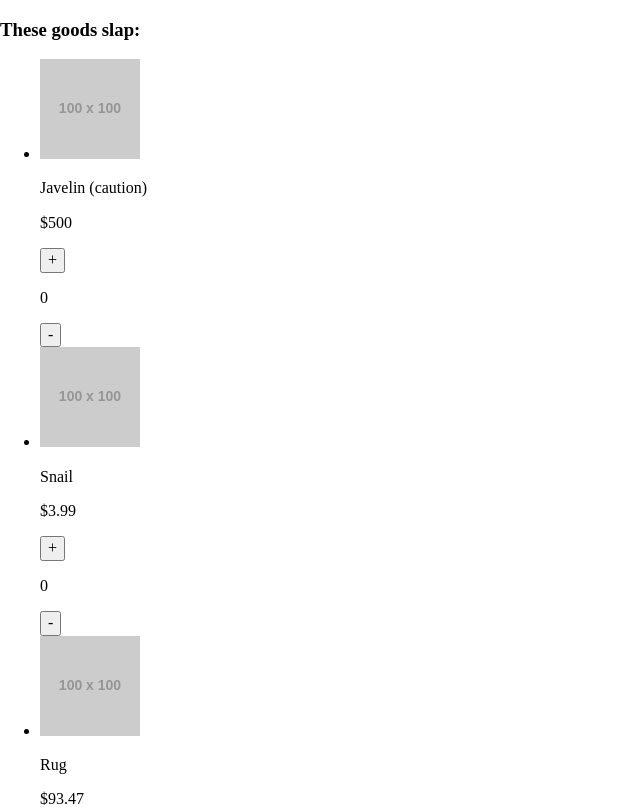
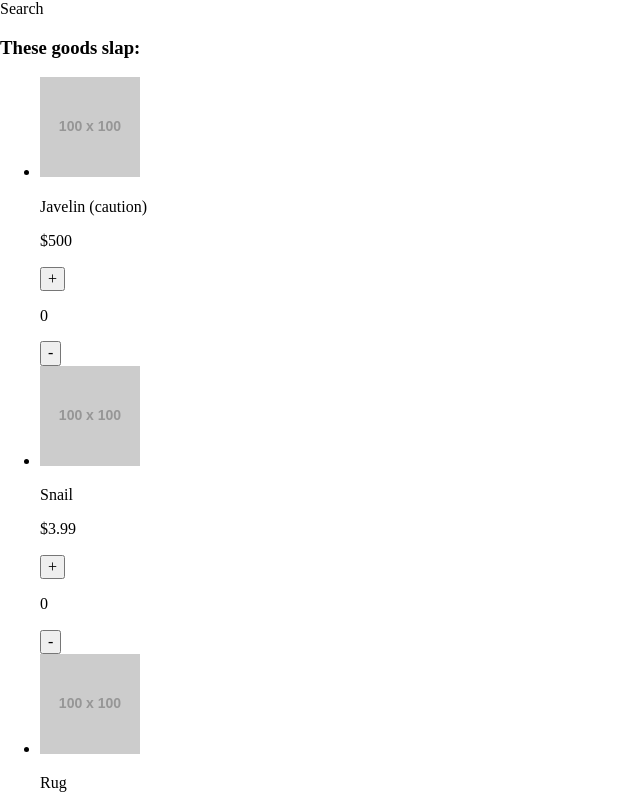
Before and after one commit to mmoga/reduxacommerce, a React (Create React App) app: page / in a window 1280 px wide. Shown: the top 807 px of the page, without its empty margins (0-640 px from the left). Built offline with nearby package versions, Linux system fonts and the light colour scheme.

Commit message:
created SearchBar component stub and set initial state for the search redux state

```diff
--- a/src/App.js
+++ b/src/App.js
@@ -3,11 +3,13 @@
 import { connect } from 'react-redux';
 
 import ProductList from './ProductList';
+import SearchBar from './SearchBar';
 
 class App extends Component {
   render() {
     return (
       <div>
+        <SearchBar />
         <h3>These goods slap:</h3>
         <ProductList products={this.props.products} />
       </div>
--- /dev/null
+++ b/src/SearchBar.js
@@ -0,0 +1,10 @@
+import React from 'react';
+
+
+const SearchBar = (props) => {
+    return (
+        <div>Search</div>
+    );
+}
+
+export default SearchBar;
--- a/src/search/index.js
+++ b/src/search/index.js
@@ -1,6 +1,7 @@
 
+const initialState = '';
 
-const reducer = (state={}, action) => {
+const reducer = (state=initialState, action) => {
     console.log('search stuff');
     return state;
 };
```
